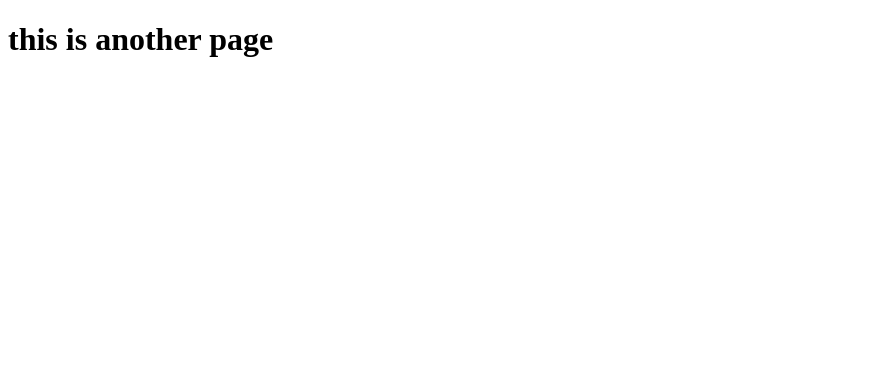
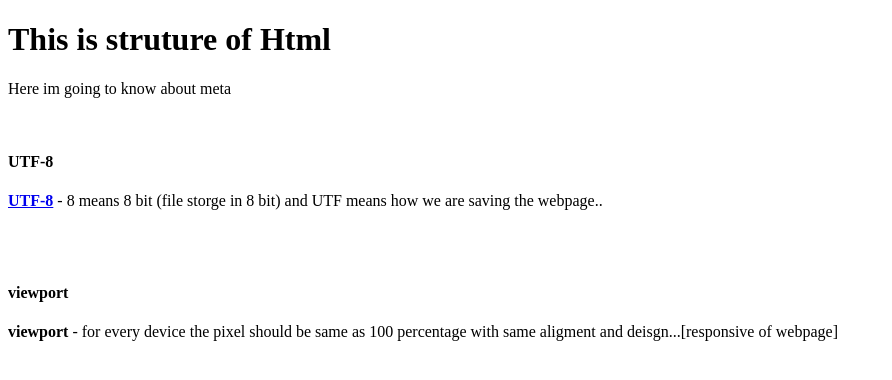
Before and after one commit to sandyddeveloper/WEBTECH, a plain HTML site: page html/Struture.html in a window 1280 px wide. Shown: the whole page, without its empty margins (0-892 px from the left). Drawn offline with Linux system fonts and the light colour scheme.

Commit message:
done with strutures

```diff
--- a/html/Struture.html
+++ b/html/Struture.html
@@ -1,3 +1,15 @@
+<!-- <!DOCTYPE html>
+<html lang="en">
+<head>
+    <meta charset="UTF-8">
+    <meta name="viewport" content="width=device-width, initial-scale=1.0">
+    <title>Document</title>
+</head>
+<body>
+
+</body>
+</html> -->
+
 <!DOCTYPE html>
 <html lang="en">
 <head>
@@ -6,6 +18,14 @@
     <title>Document</title>
 </head>
 <body>
-    <h1>this is another page</h1>
+    <h1>This is struture of Html</h1>
+    <p>Here im going to know about meta</p>
+    <br>
+    <h4>UTF-8</h4>
+    <p><b><a href="https://www.w3schools.com/charsets/ref_html_utf8.asp">UTF-8</a></b> - 8 means 8 bit (file storge in 8 bit) and UTF means how we are saving the webpage..</p>
+    <br>
+    <br>
+    <h4>viewport</h4>
+    <p><b>viewport</b> - for every device the pixel should be same as 100 percentage with same aligment and deisgn...[responsive of webpage]</p>
 </body>
 </html>
```
